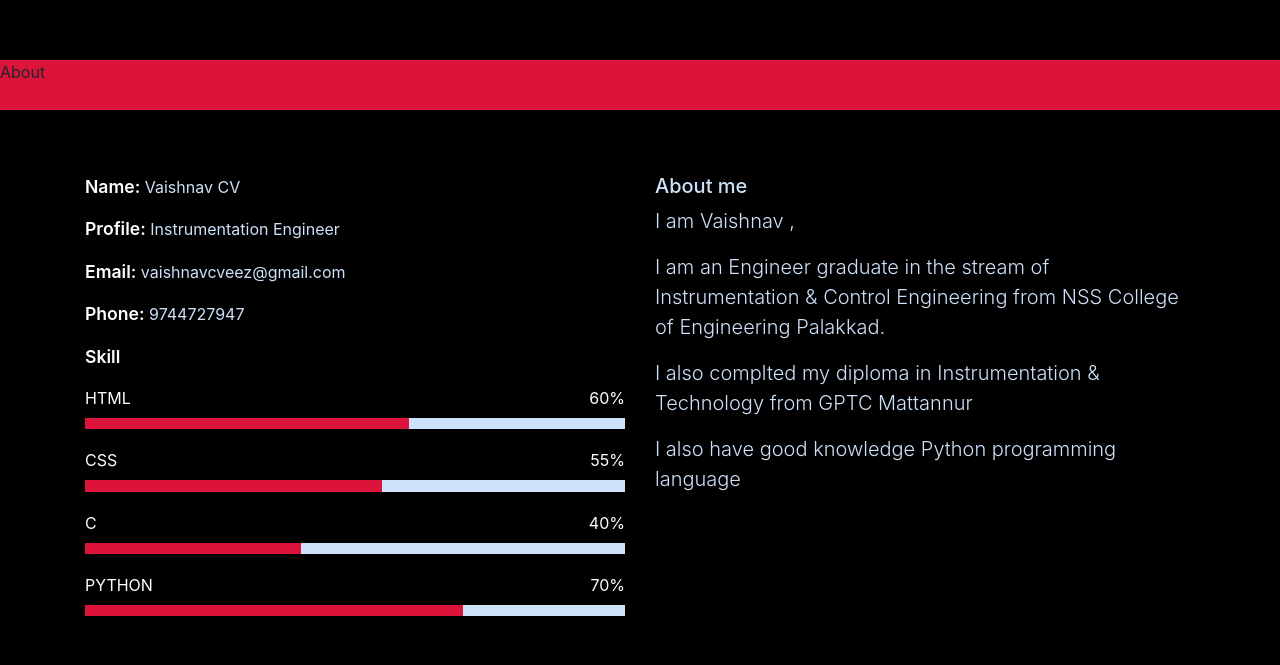
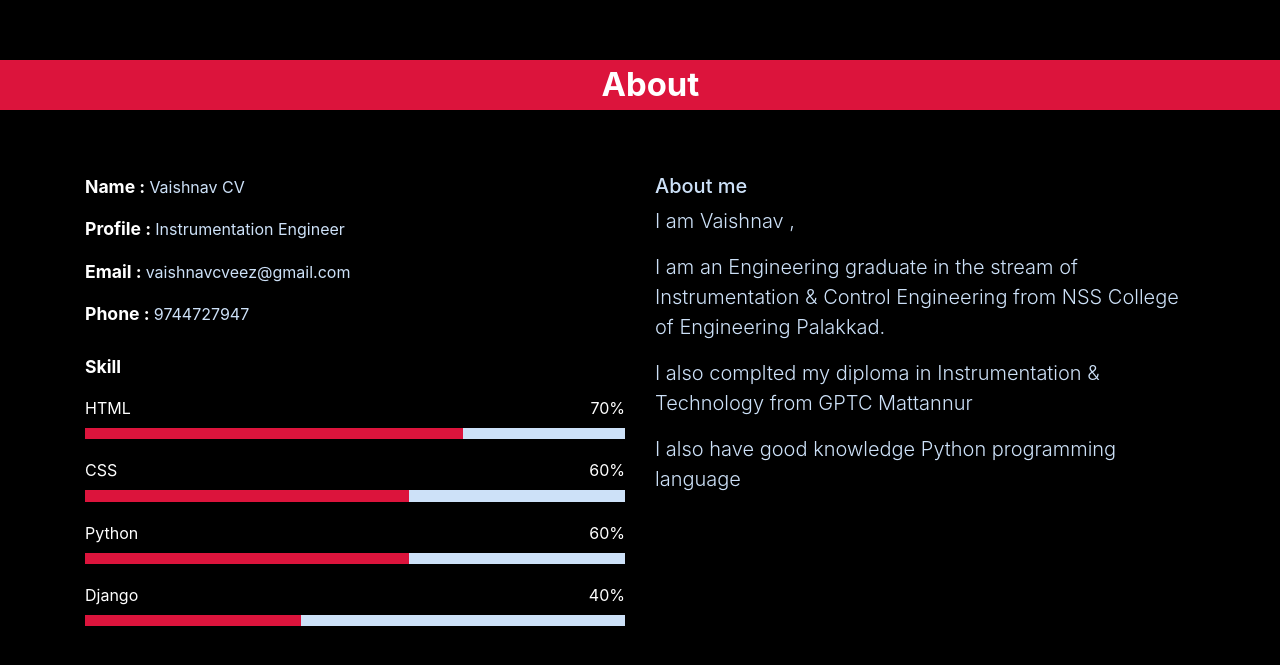
Before and after one commit to VaishnavcveeZ/MPWP, a plain HTML site: page index.html in a window 1280 px wide. Shown: the part 1080-1745 px from the top of the page. Drawn offline with nearby package versions, Linux system fonts and the light colour scheme.

Commit message:
about done

```diff
--- a/index.html
+++ b/index.html
@@ -62,34 +62,34 @@
 
                           <div class="col-sm-6 col-md-7">
                             <div class="aboutinfo">
-                              <p><span class="title-s">Name: </span> <span>Vaishnav CV</span></p>
-                              <p><span class="title-s">Profile: </span> <span>Instrumentation Engineer</span></p>
-                              <p><span class="title-s">Email: </span> <span>vaishnavcveez@gmail.com   </span></p>
-                              <p><span class="title-s">Phone: </span> <span>9744727947</span></p>
+                              <p><span class="title-s">Name    : </span> <span>  Vaishnav CV</span></p>
+                              <p><span class="title-s">Profile : </span> <span>  Instrumentation Engineer</span></p>
+                              <p><span class="title-s">Email   : </span> <span>  vaishnavcveez@gmail.com   </span></p>
+                              <p><span class="title-s">Phone   : </span> <span>  9744727947</span></p>
                             </div>
                           </div>
                         </div>
                    <!--/ skill start /-->
                         <div class="skill-mf">
                           <p class="title-s">Skill</p>
-                          <span>HTML</span> <span class="pull-right">60%</span>
+                          <span>HTML</span> <span class="pull-right">70%</span>
                           <div class="progress">
-                            <div class="progress-bar" role="progressbar" style="width: 60%;" aria-valuenow="60" aria-valuemin="0"
+                            <div class="progress-bar" role="progressbar" style="width: 70%;" aria-valuenow="70" aria-valuemin="0"
                               aria-valuemax="100"></div>
                           </div>
-                          <span>CSS</span> <span class="pull-right">55%</span>
+                          <span>CSS</span> <span class="pull-right">60%</span>
                           <div class="progress">
-                            <div class="progress-bar" role="progressbar" style="width: 55%" aria-valuenow="55" aria-valuemin="0"
+                            <div class="progress-bar" role="progressbar" style="width: 60%" aria-valuenow="55" aria-valuemin="0"
                               aria-valuemax="100"></div>
                           </div>
-                          <span>C</span> <span class="pull-right">40%</span>
+                          <span>Python</span> <span class="pull-right">60%</span>
                           <div class="progress">
-                            <div class="progress-bar" role="progressbar" style="width: 40%" aria-valuenow="40" aria-valuemin="0"
+                            <div class="progress-bar" role="progressbar" style="width: 60%" aria-valuenow="60" aria-valuemin="0"
                               aria-valuemax="100"></div>
                           </div>
-                             <span>PYTHON</span> <span class="pull-right">70%</span>
+                             <span>Django</span> <span class="pull-right">40%</span>
                              <div class="progress">
-                               <div class="progress-bar" role="progressbar" style="width: 70%" aria-valuenow="70" aria-valuemin="0" aria-valuemax="100"></div>
+                               <div class="progress-bar" role="progressbar" style="width: 40%" aria-valuenow="40" aria-valuemin="0" aria-valuemax="100"></div>
                              </div>
 
                         </div>
@@ -105,7 +105,7 @@
                            I am Vaishnav ,
                           </p>
                           <p class="lead">
-                            I am an Engineer graduate in the stream of Instrumentation & Control Engineering from NSS College of Engineering Palakkad.
+                            I am an Engineering graduate in the stream of Instrumentation & Control Engineering from NSS College of Engineering Palakkad.
                           </p>
                           <p class="lead">
                            I also complted my diploma in Instrumentation & Technology from GPTC Mattannur                </p>
--- a/style.css
+++ b/style.css
@@ -99,6 +99,13 @@
     background-color: crimson;
 
 }
+.about-head
+{
+    color: white;
+    font-size: 205%;
+    font-weight: bold;
+    padding-left: 47%;
+}
 
 .aboutmf
 {
@@ -130,6 +137,10 @@
   .aboutmf .about-img img {
     margin-left: 10px;
   }
+  .skill-mf
+  {
+      margin-top: 10px;
+  }
 
   .skill-mf span {
     color:white;
@@ -147,7 +158,7 @@
     background-color:crimson;
   }
   .title-s {
-    font-weight: 600;
+    font-weight: 700;
     color:white;
     font-size: 1.1rem;
     padding-right: 3;
```
